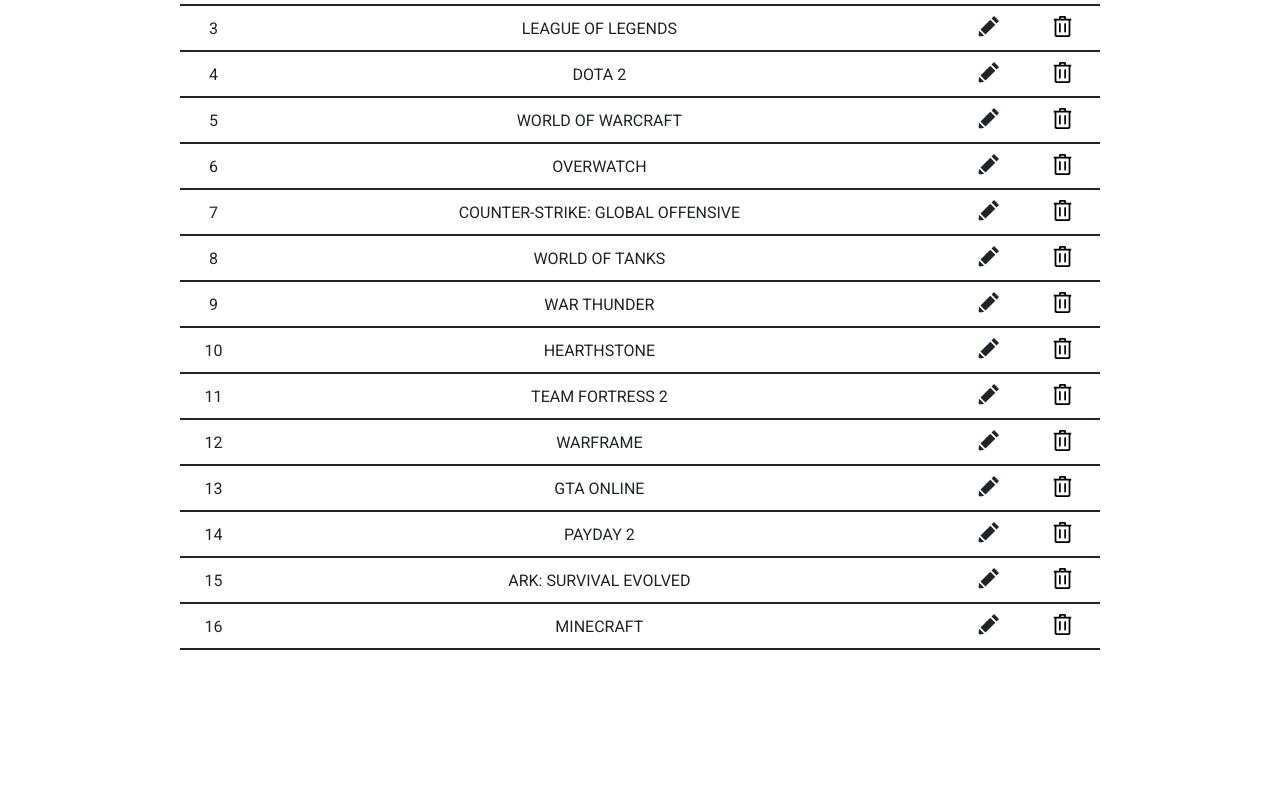
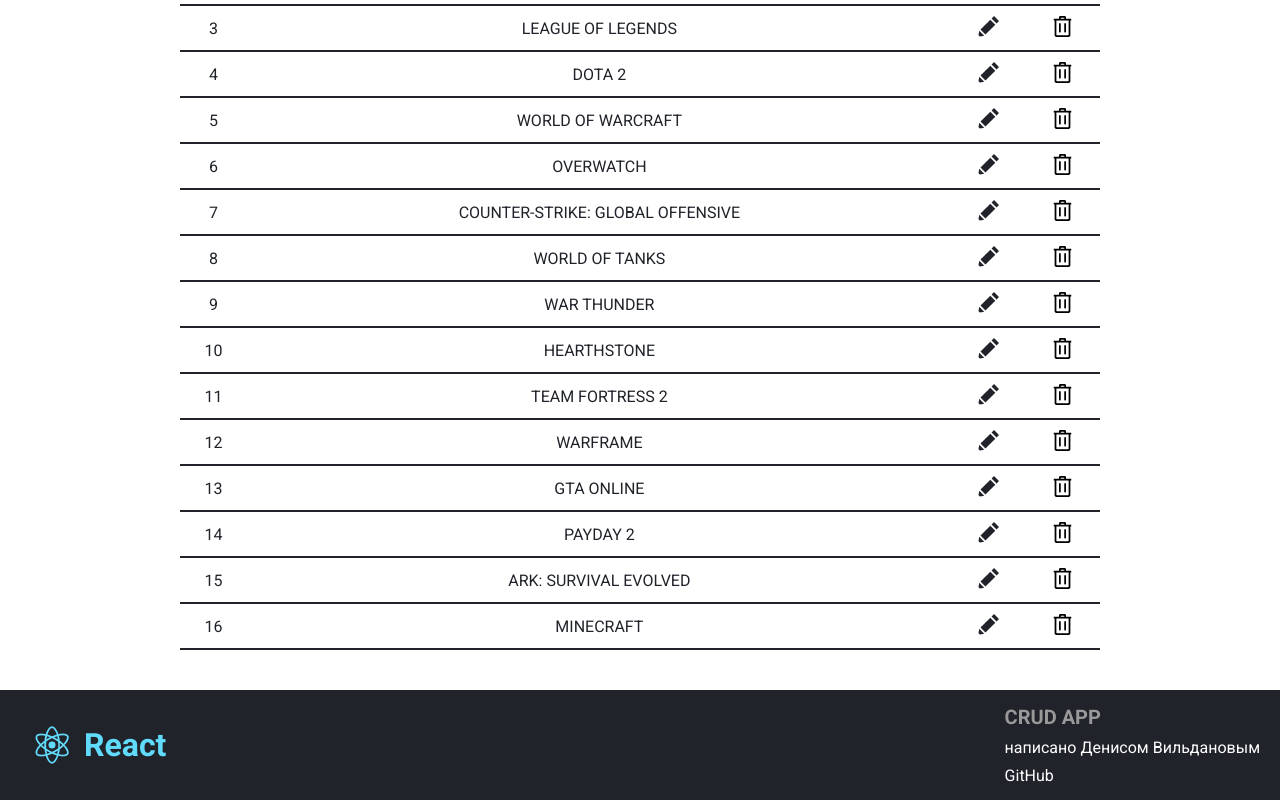
Before and after one commit to VildanovDenis/crud-application, a React (Create React App) app: page / in a window 1280 px wide. Shown: the part 299-1099 px from the top of the page. Before the commit the page ends 989 px from the top, so only its background shows below. Built offline with nearby package versions, Linux system fonts and the light colour scheme.

Commit message:
Creates simple footer and some styles for it

```diff
--- a/src/components/App.js
+++ b/src/components/App.js
@@ -4,6 +4,7 @@
 import Header from "./header/index";
 import GamesList from "./main/index";
 import "./App.css";
+import Footer from "./footer";
 
 class App extends Component {
   render() {
@@ -11,6 +12,7 @@
       <React.Fragment>
         <Header />
         <GamesList />
+        <Footer />
       </React.Fragment>
     );
   }
--- /dev/null
+++ b/src/components/footer/index.css
@@ -0,0 +1,34 @@
+.app-footer {
+  display: flex;
+  flex-direction: row;
+  justify-content: space-between;
+  align-content: center;
+  align-items: center;
+  padding: 15px 20px;
+  margin: 0 auto;
+  background-color: #20232a;
+}
+.autor {
+  display: flex;
+  flex-direction: column;
+  justify-content: space-between;
+  height: 80px;
+  color: white;
+}
+.autor a {
+  color: white;
+  transition: 0.3s;
+}
+.autor a:hover {
+  color: #61dbfb;
+}
+.autor p {
+  margin: 0;
+  margin-bottom: 0px;
+}
+.footer-title {
+  margin-bottom: 0px;
+  font-size: 20px;
+  text-transform: uppercase;
+  color: #999;
+}
--- /dev/null
+++ b/src/components/footer/index.jsx
@@ -0,0 +1,33 @@
+import React from "react";
+
+import "./index.css";
+
+class Footer extends React.Component {
+  render() {
+    return (
+      <footer className="app-footer">
+        <a
+          href="https://reactjs.org/"
+          target="_blank"
+          className="app-logo-wrapper"
+        >
+          <img
+            src="./img/logo.svg"
+            width="64"
+            height="64"
+            className="App-logo"
+          />
+          <h1 className="app-logo-title">React</h1>
+        </a>
+        <div className="autor">
+          <h2 className="footer-title">Crud app</h2>
+          <p>написано Денисом Вильдановым</p>
+          <a href="github.com/VildanovDenis" target="_blank">
+            GitHub
+          </a>
+        </div>
+      </footer>
+    );
+  }
+}
+export default Footer;
--- a/src/components/header/index.css
+++ b/src/components/header/index.css
@@ -26,6 +26,10 @@
 }
 .app-navbar__link {
   color: white;
+  transition: 0.3s;
+}
+.app-navbar__link:hover {
+  color: #61dbfb;
 }
 .app-search input {
   padding: 5px 10px;
```
